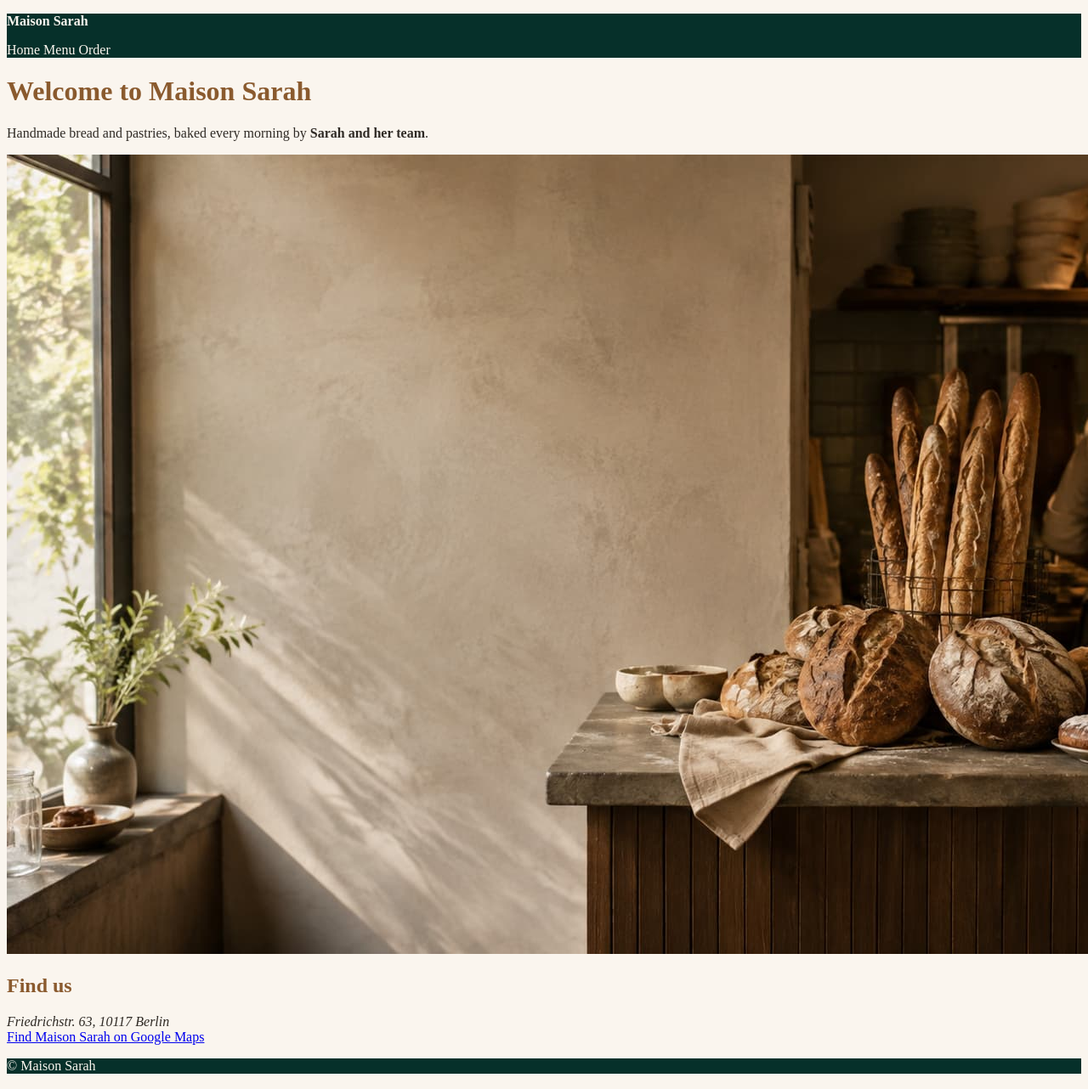
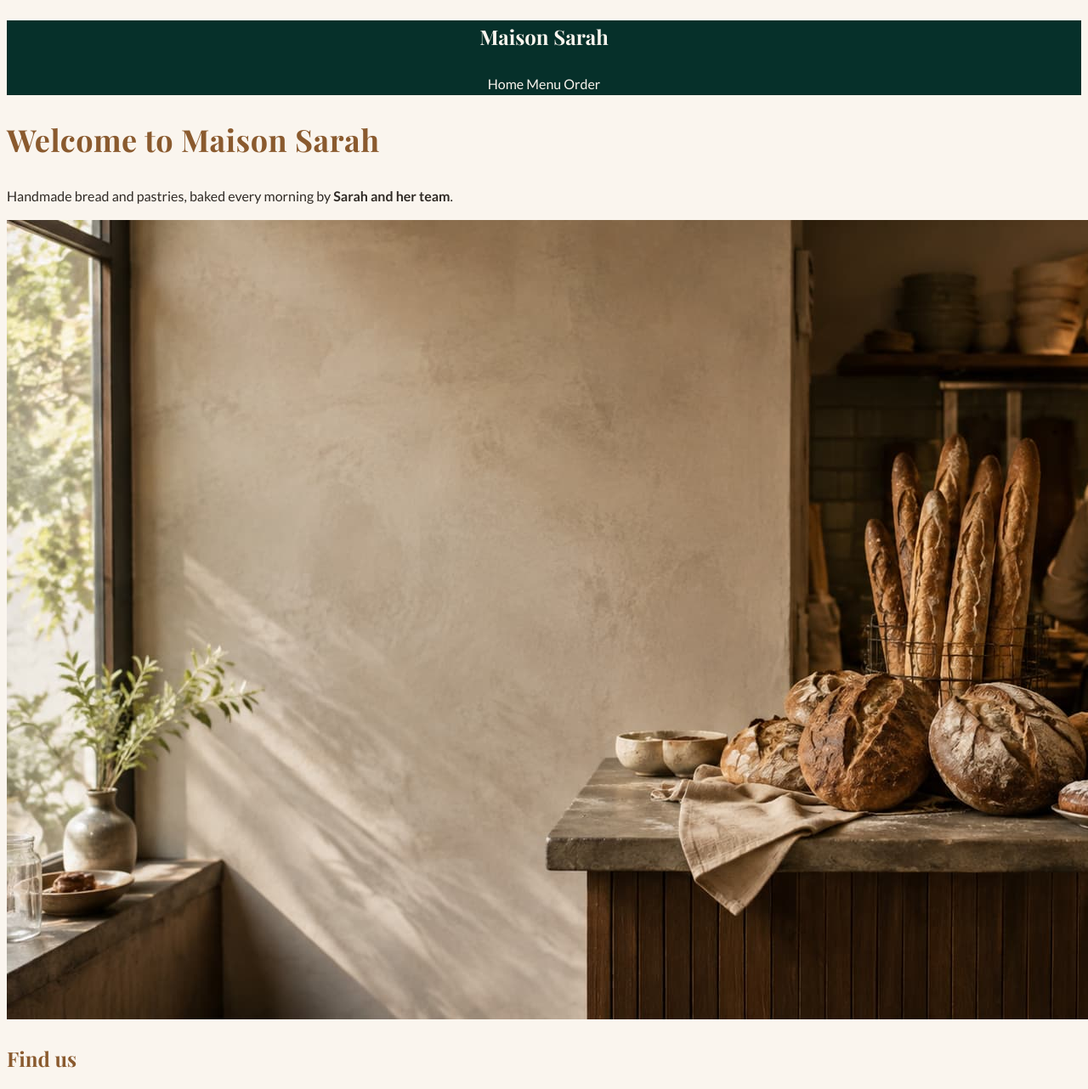
Before and after one commit to kvmmn/maison-sarah, a plain HTML site: page index.html in a window 1280 px wide. Shown: the top 1282 px of the page at 85% size. Drawn offline with nearby package versions, Linux system fonts and the light colour scheme.

Commit message:
Add type system with Playfair Display and Lato on a rem scale

```diff
--- a/index.html
+++ b/index.html
@@ -3,6 +3,12 @@
   <head>
     <meta charset="UTF-8" />
     <meta name="viewport" content="width=device-width, initial-scale=1.0" />
+    <link rel="preconnect" href="https://fonts.googleapis.com" />
+    <link rel="preconnect" href="https://fonts.gstatic.com" crossorigin />
+    <link
+      href="https://fonts.googleapis.com/css2?family=Lato:wght@400;700&family=Playfair+Display:wght@600;700&display=swap"
+      rel="stylesheet"
+    />
     <link rel="stylesheet" href="styles.css" />
     <title>Maison Sarah</title>
   </head>
--- a/styles.css
+++ b/styles.css
@@ -1,4 +1,11 @@
+html {
+  font-size: 62.5%;
+}
+
 body {
+  font-family: "Lato", sans-serif;
+  font-size: 1.6rem;
+  line-height: 1.6;
   background-color: #faf5ee;
   color: #2f2a25;
 }
@@ -7,20 +14,34 @@
 footer {
   background-color: #06302a;
   color: #faf5ee;
+  text-align: center;
 }
 
 h1,
 h2 {
   color: #8a5a2e;
+  font-family: "Playfair Display", serif;
+}
+
+h1 {
+  font-size: 3.6rem;
+  letter-spacing: 0.05rem;
+}
+
+h2 {
+  font-size: 2.4rem;
 }
 
 .brand {
   color: #faf5ee;
-  font-weight: bold;
+  font-family: "Playfair Display", serif;
+  font-size: 2.4rem;
+  font-weight: 700;
 }
 
 .tagline {
   color: #6b6257;
+  font-style: italic;
 }
 
 .price {
@@ -31,3 +52,7 @@
   color: #faf5ee;
   text-decoration: none;
 }
+
+footer p {
+  font-size: 1.4rem;
+}
```
Also changed, not shown: menu.html (+6 -0 lines), order.html (+6 -0 lines).
